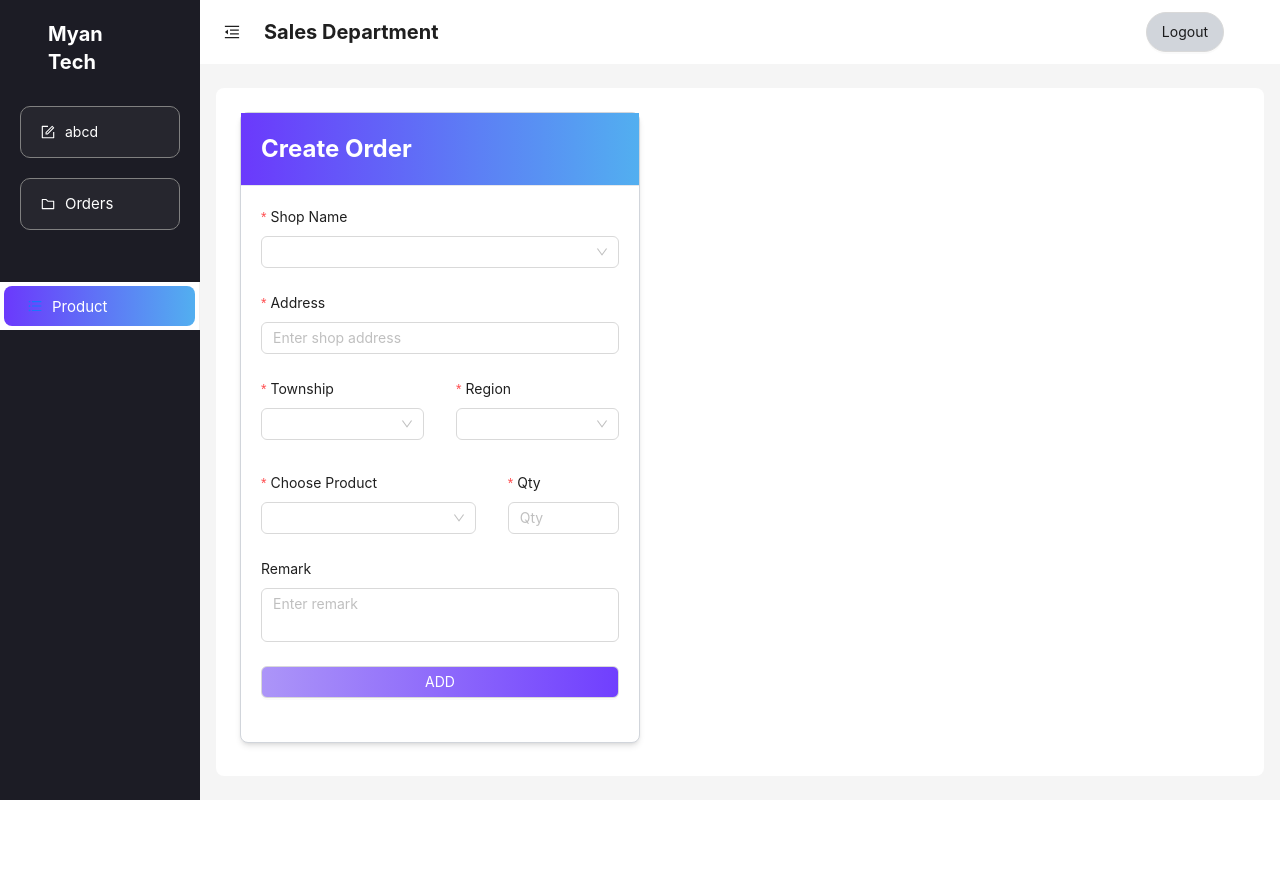
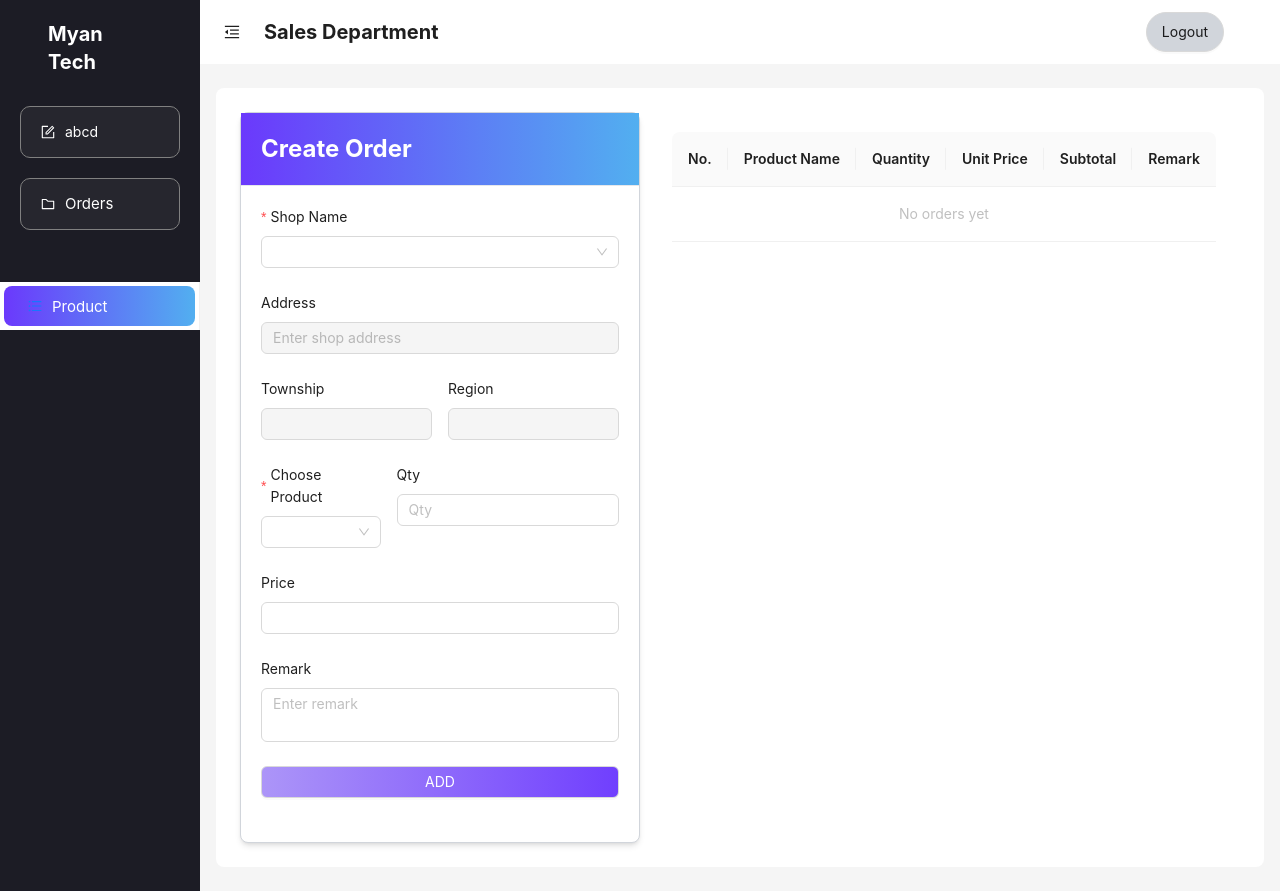
Before and after one commit to kaung-pyae-shan/MyanTech, a React (Create React App) app in the folder MyanTech_web/: page /create-order in a window 1280 px wide. Before the commit the page ends 800 px from the top, so only its background shows below. Built offline with nearby package versions, Linux system fonts and the light colour scheme; data requests are answered from the project's data file.

Commit message:
createOrder

```diff
--- a/MyanTech_web/db.json
+++ b/MyanTech_web/db.json
@@ -1,6 +1,5 @@
 {
-
-    "shops":[
+  "shops": [
     {
       "shop_id": 1,
       "shop_name": "Golden Mart",
@@ -8,7 +7,8 @@
       "township_name": "Sanchaung",
       "region_id": 1,
       "region_name": "Yangon",
-          "available_status": true
+      "available_status": true,
+      "id": "9b32"
     },
     {
       "shop_id": 2,
@@ -17,7 +17,8 @@
       "township_name": "Hlaing",
       "region_id": 1,
       "region_name": "Yangon",
-          "available_status": false
+      "available_status": false,
+      "id": "9ab9"
     },
     {
       "shop_id": 3,
@@ -26,7 +27,8 @@
       "township_name": "Kamayut",
       "region_id": 1,
       "region_name": "Yangon",
-          "available_status": true
+      "available_status": true,
+      "id": "f537"
     },
     {
       "shop_id": 4,
@@ -35,7 +37,8 @@
       "township_name": "Bahan",
       "region_id": 1,
       "region_name": "Yangon",
-          "available_status": true
+      "available_status": true,
+      "id": "ccbb"
     },
     {
       "shop_id": 5,
@@ -44,29 +47,10 @@
       "township_name": "Pazundaung",
       "region_id": 1,
       "region_name": "Yangon",
-          "available_status": false
+      "available_status": false,
+      "id": "040e"
     }
   ],
-
-      "orders": [
-    {
-    "id": 1,
-    "name": "MAc 14",
-    "price": 2000,
-    "stock": 19,
-    "cashBack": 19,
-    "qty":1,
-    "sub_total": 2000,
-
-    "shop_name": "Metro Convenience Store",
-    "shop_address": "101, Strand Road",
-    "township_name": "Pazundaung",
-    "region_id": 1,
-    "region_name": "Yangon",
-    "available_status": false
-   }
-],
-
   "category": [
     {
       "category_id": 1,
@@ -238,6 +222,131 @@
       "stock": 2,
       "cashBack": 30,
       "serialNo": "5555-55555-5555-55555"
+    },
+    {
+      "0": {
+        "product_id": "c4e4",
+        "product_name": "2",
+        "quantity": "2",
+        "unit_price": 2500,
+        "subtotal": 5000
+      },
+      "id": "10c4"
+    },
+    {
+      "0": {
+        "product_id": "4e92",
+        "product_name": "A",
+        "quantity": "2",
+        "unit_price": 100,
+        "subtotal": 200
+      },
+      "id": "cb9d"
+    },
+    {
+      "0": {
+        "product_id": "c4e4",
+        "product_name": "2",
+        "unit_price": 2500,
+        "subtotal": null
+      },
+      "id": "853f"
+    },
+    {
+      "0": {
+        "product_id": "c4e4",
+        "product_name": "2",
+        "quantity": "2",
+        "unit_price": 2500,
+        "subtotal": 5000
+      },
+      "id": "1918"
+    },
+    {
+      "0": {
+        "product_id": "c4e4",
+        "product_name": "2",
+        "quantity": "2",
+        "unit_price": 2500,
+        "subtotal": 5000
+      },
+      "id": "5b4c"
+    },
+    {
+      "0": {
+        "product_id": "4e92",
+        "product_name": "A",
+        "quantity": "2",
+        "unit_price": 100,
+        "subtotal": 200
+      },
+      "id": "bb92"
+    },
+    {
+      "0": {
+        "product_id": "c4e4",
+        "product_name": "2",
+        "quantity": "2",
+        "unit_price": 2500,
+        "subtotal": 5000
+      },
+      "id": "6e90"
+    },
+    {
+      "0": {
+        "product_id": "c4e4",
+        "product_name": "2",
+        "quantity": "2",
+        "unit_price": 2500,
+        "subtotal": 5000
+      },
+      "id": "1678"
+    },
+    {
+      "id": "33bc",
+      "product_id": "c4e4",
+      "product_name": "2",
+      "quantity": "2",
+      "unit_price": 2500,
+      "subtotal": 5000
+    },
+    {
+      "id": "1363",
+      "product_id": "c4e4",
+      "product_name": "2",
+      "quantity": "2",
+      "unit_price": 2500,
+      "subtotal": 5000
+    },
+    {
+      "id": "a596",
+      "product_id": "c4e4",
+      "product_name": "2",
+      "quantity": "2",
+      "unit_price": 2500,
+      "subtotal": 5000
+    }
+  ],
+  "orders": [
+    {
+      "id": "372e",
+      "shop_id": "f537",
+      "products": [
+        {
+          "product_id": "c4e4",
+          "product_name": "2",
+          "quantity": "2",
+          "unit_price": 2500,
+          "subtotal": 5000
+        },
+        {
+          "product_id": "4e92",
+          "product_name": "A",
+          "quantity": "2",
+          "unit_price": 100,
+          "subtotal": 200
         }
       ]
     }
+  ]
+}
--- a/MyanTech_web/src/api/order.js
+++ b/MyanTech_web/src/api/order.js
@@ -1 +1 @@
-// import axios from "./axios";
+ import axios from "./axios";
--- a/MyanTech_web/src/components/OrderForm.jsx
+++ b/MyanTech_web/src/components/OrderForm.jsx
@@ -1,28 +1,120 @@
 import { Button, Form, Input, Select } from 'antd';
 import React, { useEffect, useState } from 'react';
+import { useDispatch, useSelector } from 'react-redux';
+import { addOrder, addProductOrder, addShop } from '../redux/services/OrderSlice'; // Import Redux action
 import axios from '../api/axios';
+import { addProduct } from '../redux/productSlice';
 
 const OrderForm = () => {
     const [form] = Form.useForm();
+    const dispatch = useDispatch();
+    const orders = useSelector(state => state.orders.orders); // Get orders from Redux store
+    const order = useSelector(state => state.orders.order); // Get orders from Redux store
+
     const [shops, setShops] = useState([]);
+    const [products, setProducts] = useState([]);
+    const [selectedProduct, setSelectedProduct] = useState(null);
     const [selectedShop, setSelectedShop] = useState(null);
+
+    console.log(orders);
+    console.log(order);
+
 
     useEffect(() => {
         const fetchShops = async () => {
             try {
-                const apiUrl = await axios.get('/shops');
-                setShops(apiUrl.data);
+                const response = await axios.get('/shops');
+                setShops(response.data);
             } catch (error) {
                 console.error('Error fetching shops:', error);
             }
         };
 
+        const fetchProducts = async () => {
+            try {
+                const response = await axios.get('/products');
+                setProducts(response.data);
+            } catch (error) {
+                console.error('Error fetching products:', error);
+            }
+        };
+
         fetchShops();
+        fetchProducts();
     }, []);
+
+    const handleProductChange = (productId) => {
+        const product = products.find(p => p.id === productId);
+        setSelectedProduct(product || null);
+
+        if (product) {
+            form.setFieldsValue({
+                price: product.price || '',
+            });
+        }
+    };
+
+    const handleSubmit = (values) => {
+
+        console.log(values);
+
+        const selectedProductData = products.find(p => p.name === values.product_name);
+
+
+
+        if (!selectedProductData) {
+            console.error("No product selected");
+            return;
+        }
+
+        const shop ={
+            shop_id: selectedShop?.id || 0,
+            shop_name: values.shop_name,
+            shop_address: selectedShop?.shop_address || '',
+            township: selectedShop?.township_name || '',
+            region: selectedShop?.region_name || '',
+        }
+
+        const   newproducts = {
+            product_id: selectedProductData.id,
+            product_name: selectedProductData.name,
+            quantity: values.qty,
+            unit_price: selectedProductData.price,
+            subtotal: values.qty * selectedProductData.price
+        }
+
+        console.log(newproducts);
+
+        const newOrder = {
+            id: Date.now(), // Unique ID
+
+            products: [{
+                product_id: selectedProductData.id,
+                product_name: selectedProductData.name,
+                quantity: values.qty,
+                unit_price: selectedProductData.price,
+                subtotal: values.qty * selectedProductData.price
+            }],
+            total_price: values.qty * selectedProductData.price,
+            remarks: values.remark || ''
+        };
+
+        console.log();
+
+
+        dispatch(addProductOrder(newproducts));
+        dispatch(addShop(shop))
+
+
+
+        // form.resetFields();
+        // setSelectedProduct(null);
+        // setSelectedShop(null);
+    };
 
     const handleShopChange = (shopName) => {
         const shop = shops.find(shop => shop.shop_name === shopName);
-        setSelectedShop(shop || null); // Update selected shop
+        setSelectedShop(shop || null);
 
         if (shop) {
             form.setFieldsValue({
@@ -39,21 +131,15 @@ const OrderForm = () => {
                 <h1 className="text-2xl font-bold text-white">Create Order</h1>
             </div>
             <hr />
-            <Form
-                form={form}
-                layout="vertical"
-                autoComplete="off"
-                className='p-5'
-            >
+            <Form form={form} layout="vertical" autoComplete="off" className='p-5' onFinish={handleSubmit}>
                 {/* Shop Name Selection */}
                 <Form.Item
                     label="Shop Name"
                     name="shop_name"
                     rules={[{ required: true }]}
-                    className="flex-1"
                 >
                     <Select
-                        className="flex-1 w-full"
+                        className="w-full"
                         onChange={handleShopChange}
                         options={shops.map(shop => ({
                             value: shop.shop_name,
@@ -63,87 +149,51 @@ const OrderForm = () => {
                 </Form.Item>
 
                 {/* Address Input */}
-                <Form.Item
-                    label="Address"
-                    name="shop_address"
-                    rules={[{ required: true }]}
-                    className="flex-1"
-                >
-                    <Input placeholder="Enter shop address" className="w-full" />
+                <Form.Item label="Address" name="shop_address">
+                    <Input placeholder="Enter shop address" className="w-full" disabled />
                 </Form.Item>
 
                 {/* Township & Region Selection */}
-                <div className="flex gap-8 mt-2">
-                    <Form.Item
-                        label="Township"
-                        name="township"
-                        rules={[{ required: true }]}
-                        className="flex-1"
-                    >
-                        <Select
-                            className="flex-1"
-                            value={selectedShop?.township_name || undefined}
-                            options={shops.map(shop => ({
-                                value: shop.township_name,
-                                label: shop.township_name
-                            }))}
-                        />
+                <div className="flex gap-4">
+                    <Form.Item label="Township" name="township">
+                        <Input className="w-full" disabled />
                     </Form.Item>
 
-                    <Form.Item
-                        label="Region"
-                        name="region"
-                        rules={[{ required: true }]}
-                        className="flex-1"
-                    >
-                        <Select
-                            className="flex-1"
-                            value={selectedShop?.region_name || undefined}
-                            options={shops.map(shop => ({
-                                value: shop.region_name,
-                                label: shop.region_name
-                            }))}
-                        />
+                    <Form.Item label="Region" name="region">
+                        <Input className="w-full" disabled />
                     </Form.Item>
                 </div>
 
                 {/* Product & Quantity Selection */}
-                <div className="flex gap-8 mt-2">
-                    <Form.Item
-                        label="Choose Product"
-                        name="product_name"
-                        rules={[{ required: true }]}
-                        className="w-[60%]"
-                    >
-                        <Select
-                            className="w-[60%]"
-                            options={[{ value: 'Apple', label: 'Apple' }]}
-                        />
+                <div className="flex gap-4">
+                    <Form.Item label="Choose Product" name="product_name" rules={[{ required: true }]}>
+                        <Select className="w-full" onChange={handleProductChange} options={products.map(product => ({
+                            value: product.name,
+                            label: product.name
+                        }))} />
                     </Form.Item>
 
-                    <Form.Item
-                        label="Qty"
-                        name="qty"
-                        rules={[{ required: true }]}
-                        className="flex-1"
-                    >
-                        <Input type='number' placeholder='Qty' className='w-full' />
+                    <Form.Item label="Qty" name="qty" >
+                        <Input type='number' placeholder='Qty' />
                     </Form.Item>
                 </div>
 
+                {/* Price Display */}
+                <Form.Item label="Price" name="price">
+                    <Input />
+                </Form.Item>
+
                 {/* Remark Input */}
-                <Form.Item label="Remark" name="remark" className="flex-1">
+                <Form.Item label="Remark" name="remark">
                     <Input.TextArea placeholder='Enter remark' autoSize={{ minRows: 2, maxRows: 6 }} />
                 </Form.Item>
 
                 {/* Submit Button */}
-                <div className="font-bold">
-                    <Form.Item className="mt-5">
-                        <Button htmlType="submit" className='w-full text-white bg-gradient-purple'>
-                            ADD
-                        </Button>
-                    </Form.Item>
-                </div>
+                <Form.Item className="mt-5">
+                    <Button htmlType="submit" className='w-full text-white bg-gradient-purple'>
+                        ADD
+                    </Button>
+                </Form.Item>
             </Form>
         </div>
     );
--- /dev/null
+++ b/MyanTech_web/src/components/orders/OrderTable.jsx
@@ -0,0 +1,46 @@
+import { Button, Table } from 'antd';
+import React, { useEffect } from 'react';
+import { useSelector } from 'react-redux';
+import axios from '../../api/axios';
+
+const OrderTable = () => {
+    const order = useSelector(state => state.orders.order);
+
+   useEffect(() =>{
+    console.log(order);
+
+   },[order])
+
+//    const createProduct = async () => {
+//     try {
+//       const response = await axios.post('/orders', order);
+
+//       console.log('Product Created:', response.data);
+//     } catch (error) {
+//       console.error('Error creating product:', error.response ? error.response.data : error.message);
+//     }
+//   };
+
+//   // Call the function
+//   createProduct();
+
+    const columns = [
+        { title: "No.", dataIndex: "id", key: "id" },
+        { title: "Product Name", dataIndex: "product_name", key: "product_name" },
+        { title: "Quantity", dataIndex: "quantity", key: "quantity" },
+        { title: "Unit Price", dataIndex: "unit_price", key: "unit_price" },
+        { title: "Subtotal", dataIndex: "subtotal", key: "subtotal" },
+        { title: "Remark", dataIndex: "remark", key: "remark" },
+    ];
+
+    return (
+        <div style={{ padding: "20px" }}>
+            <Table columns={columns} dataSource={order.products} rowKey="id" locale={{ emptyText: "No orders yet" }} />
+             {/* <Button
+            onClick={createProduct}
+             className='px-4 py-2 mt-3 bg-button'>Create Order</Button>*/}
+        </div>
+    );
+};
+
+export default OrderTable;
--- a/MyanTech_web/src/pages/Order/CreateOrder.jsx
+++ b/MyanTech_web/src/pages/Order/CreateOrder.jsx
@@ -1,10 +1,40 @@
 import React from 'react'
 import OrderForm from '../../components/OrderForm'
+import OrderTable from '../../components/orders/OrderTable'
+import { Button } from 'antd'
+import axios from '../../api/axios'
+import { useSelector } from 'react-redux'
 
 const CreateOrder = () => {
+
+    const order = useSelector(state => state.orders.order);
+
+   const createProduct = async () => {
+      try {
+        const response = await axios.post('/orders', order);
+
+        console.log('Product Created:', response.data);
+      } catch (error) {
+        console.error('Error creating product:', error.response ? error.response.data : error.message);
+      }
+    };
+
+
   return (
-    <div>
+    <div className='flex gap-3'>
       <OrderForm />
+
+      <div className="flex flex-col items-end justify-start">
+        <div className="flex justify-end">
+       { order.length > 0 && <Button
+        onClick={createProduct}
+        className='px-4 py-2 mt-3 text-white bg-button'>Create Order</Button>}
+        </div>
+
+      <OrderTable />
+
+
+      </div>
     </div>
   )
 }
--- a/MyanTech_web/src/pages/Test.jsx
+++ b/MyanTech_web/src/pages/Test.jsx
@@ -1,11 +1,75 @@
-import React from 'react'
-
-const Test = () => {
-  return (
-    <div>
-
-    </div>
-  )
-}
-
-export default Test
+import React from 'react';
+import { Space, Table, Tag } from 'antd';
+const columns = [
+  {
+    title: 'Name',
+    dataIndex: 'name',
+    key: 'name',
+    render: (text) => <a>{text}</a>,
+  },
+  {
+    title: 'Age',
+    dataIndex: 'age',
+    key: 'age',
+  },
+  {
+    title: 'Address',
+    dataIndex: 'address',
+    key: 'address',
+  },
+  {
+    title: 'Tags',
+    key: 'tags',
+    dataIndex: 'tags',
+    render: (_, { tags }) => (
+      <>
+        {tags.map((tag) => {
+          let color = tag.length > 5 ? 'geekblue' : 'green';
+          if (tag === 'loser') {
+            color = 'volcano';
+          }
+          return (
+            <Tag color={color} key={tag}>
+              {tag.toUpperCase()}
+            </Tag>
+          );
+        })}
+      </>
+    ),
+  },
+  {
+    title: 'Action',
+    key: 'action',
+    render: (_, record) => (
+      <Space size="middle">
+        <a>Invite {record.name}</a>
+        <a>Delete</a>
+      </Space>
+    ),
+  },
+];
+const data = [
+  {
+    key: '1',
+    name: 'John Brown',
+    age: 32,
+    address: 'New York No. 1 Lake Park',
+    tags: ['nice', 'developer'],
+  },
+  {
+    key: '2',
+    name: 'Jim Green',
+    age: 42,
+    address: 'London No. 1 Lake Park',
+    tags: ['loser'],
+  },
+  {
+    key: '3',
+    name: 'Joe Black',
+    age: 32,
+    address: 'Sydney No. 1 Lake Park',
+    tags: ['cool', 'teacher'],
+  },
+];
+const App = () => <Table columns={columns} dataSource={data} />;
+export default App;
--- /dev/null
+++ b/MyanTech_web/src/redux/services/OrderSlice.js
@@ -0,0 +1,32 @@
+import { createSlice } from "@reduxjs/toolkit";
+
+const initialState = {
+    order: {
+        shop_id: 0,
+        products: []
+    },
+    orders: []
+};
+
+export const orderSlice = createSlice({
+    name: "orders",
+    initialState,
+    reducers: {
+        addOrder: (state, action) => {
+            console.log(action.payload);
+            state.orders.push(action.payload);
+        },
+        addShop: (state, action) => {
+            console.log(action.payload);
+            state.order.shop_id = action.payload.shop_id;
+            // state.order.shop = action.payload;
+        },
+        addProductOrder: (state, action) => {
+            console.log(action.payload);
+            state.order.products.push(action.payload);
+        }
+    }
+});
+
+export const { addOrder, addShop, addProductOrder } = orderSlice.actions;
+export default orderSlice.reducer;
--- a/MyanTech_web/src/redux/store.js
+++ b/MyanTech_web/src/redux/store.js
@@ -1,9 +1,12 @@
 import { configureStore } from '@reduxjs/toolkit'
 import counterReducer from './services/CounterSlice'
 import productReducer from "./productSlice";
+import orderReducer from "./services/OrderSlice";
+
 
 export const store = configureStore({
   reducer: {
+    orders: orderReducer,
    counter : counterReducer,
    products: productReducer,
   },
```
Lines whose indentation alone changed are shown as unchanged.
